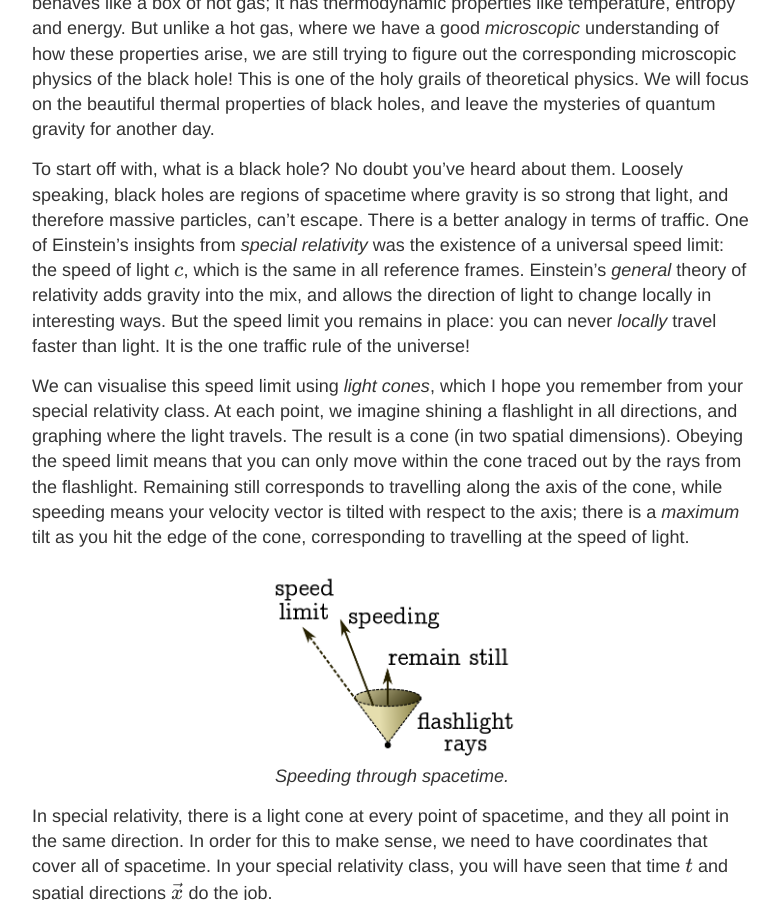
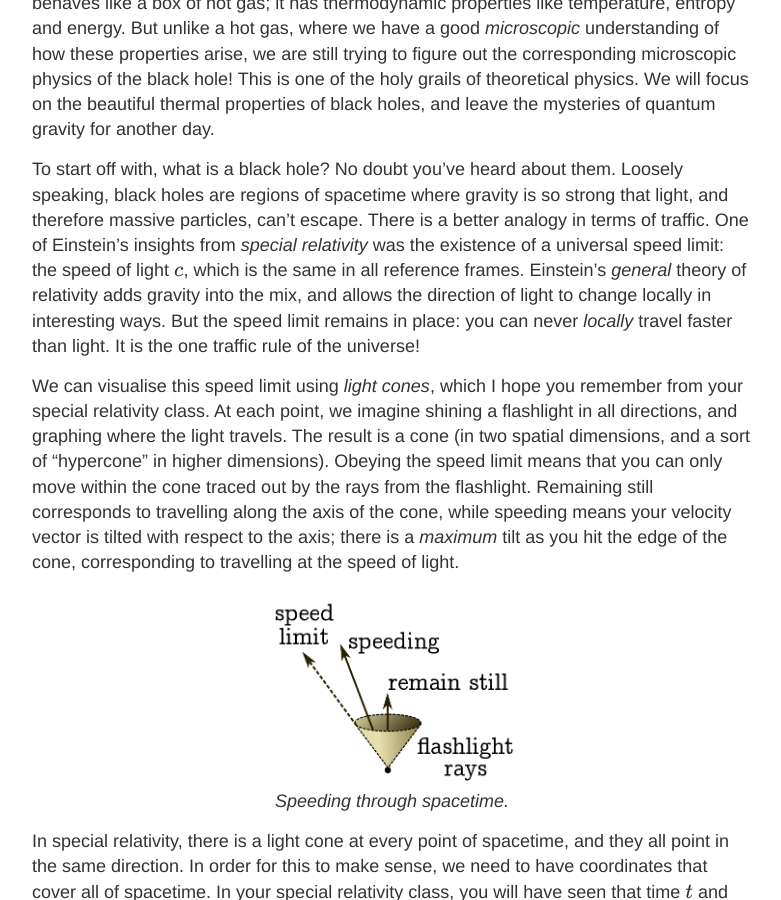
Before and after one commit to hapax/hapax.github.io, a Jekyll site: the page built from assets/bh-thermo.md, in a window 1280 px wide and 900 px high, scrolled down 523 px. Shown: the whole window, without its empty margins (248-1029 px from the left). Built offline with Jekyll 4.4.1, drawn with Linux system fonts in a browser that asks for light colours; our own code applies the rules of GitHub Pages for plain Markdown files; formulas are drawn with MathJax 3; a script that is not in the unit is left out.

Commit message:
Update assets/bh-thermo.md

```diff
--- a/assets/bh-thermo.md
+++ b/assets/bh-thermo.md
@@ -45,7 +45,7 @@ all reference frames.
 Einstein's *general* theory of relativity adds gravity into the mix,
 and allows the direction of light to change locally in interesting
 ways.
-But the speed limit you remains in place: you can never *locally*
+But the speed limit remains in place: you can never *locally*
 travel faster than light.
 It is the one traffic rule of the universe!
 
@@ -53,7 +53,8 @@ We can visualise this speed limit using *light cones*, which I hope
 you remember from your special relativity class.
 At each point, we imagine shining a flashlight in all directions, and
 graphing where the light travels.
-The result is a cone (in two spatial dimensions).
+The result is a cone (in two spatial dimensions, and a sort of
+"hypercone" in higher dimensions).
 Obeying the speed limit means that you can only move within the cone
 traced out by the rays from the flashlight.
 Remaining still corresponds to travelling along the axis of
```
